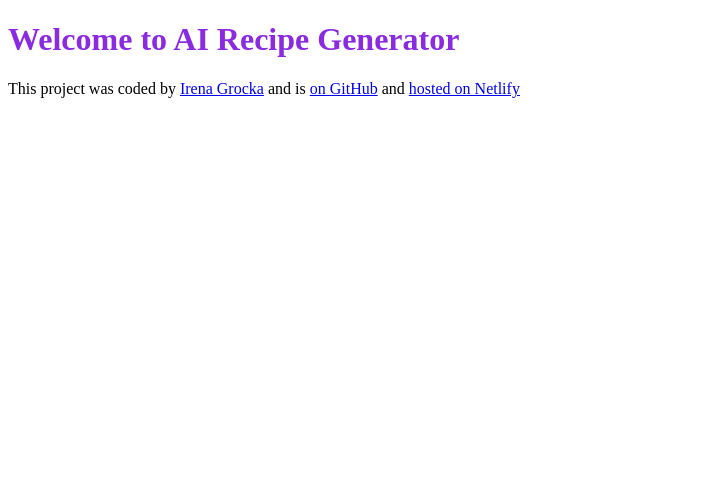
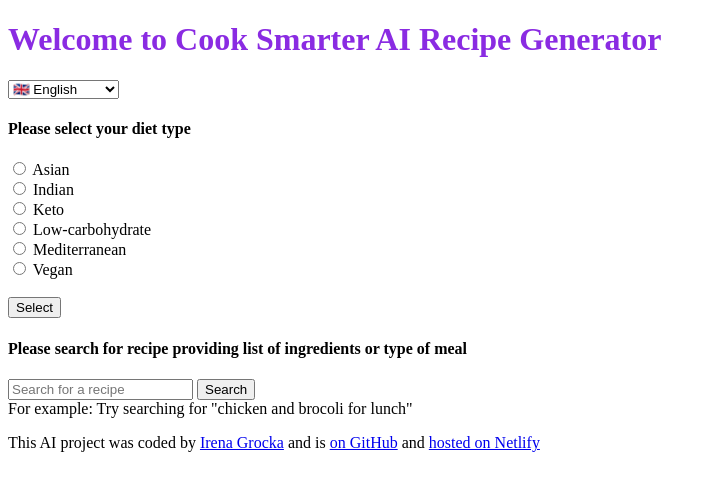
Before and after one commit to irenagrocka-ad/AI-Recipes-generator, a plain HTML site: page index.html in a window 1280 px wide. Shown: the whole page, without its empty margins (0-716 px from the left). Drawn offline with nearby package versions, Linux system fonts and the light colour scheme.

Commit message:
adding html structure

```diff
--- a/index.html
+++ b/index.html
@@ -6,12 +6,67 @@
     <script src="https://unpkg.com/typewriter-effect@latest/dist/core.js"></script>
     <link href="src/style.css" rel="stylesheet" type="text/css" />
     <meta name="viewport" content="width=H1, initial-scale=1.0" />
-    <title>AI Recipe Generator</title>
+    <title>Cook Smarter AI</title>
   </head>
+
   <body>
-    <h1>Welcome to AI Recipe Generator</h1>
+    <div class="container">
+      <h1>Welcome to Cook Smarter AI Recipe Generator</h1>
+      <select id="language-selector">
+        <option value="English">🇬🇧 English</option>
+        <option value="French">🇫🇷 French</option>
+        <option value="German">🇩🇪 German</option>
+        <option value="Italian">🇮🇹 Italian</option>
+        <option value="Japanese">🇯🇵 Japanese</option>
+        <option value="Polish">🇵🇱 Polish</option>
+        <option value="Portuguese">🇵🇹 Portuguese</option>
+        <option value="Spanish">🇪🇸 Spanish</option>
+      </select>
+      <div id="diet-type">
+        <h4>Please select your diet type</h4>
+        <input type="radio" id="asian" name="diet" value="Asian" />
+        <label for="asian">Asian</label><br />
+        <input type="radio" id="indian" name="diet" value="Indian" />
+        <label for="indian">Indian</label><br />
+        <input type="radio" id="keto" name="diet" value="Keto" />
+        <label for="keto">Keto</label><br />
+        <input
+          type="radio"
+          id="low-carbohydrate"
+          name="diet"
+          value="Low-carbohydrate"
+        />
+        <label for="low-carbohydrate">Low-carbohydrate</label><br />
+        <input
+          type="radio"
+          id="mediterranean"
+          name="diet"
+          value="Mediterranean"
+        />
+        <label for="mediterranean">Mediterranean</label><br />
+        <input type="radio" id="vegan" name="diet" value="Vegan" />
+        <label for="vegan">Vegan</label><br />
+        <br />
+        <button type="submit">Select</button>
+      </div>
+      <h4>
+        Please search for recipe providing list of ingredients or type of meal
+      </h4>
+      <form>
+        <input
+          type="text"
+          id="search"
+          placeholder="Search for a recipe"
+          required
+        />
+        <button type="submit" id="submit">Search</button>
+        <div class="example-text">
+          For example: Try searching for "chicken and brocoli for lunch"
+        </div>
+      </form>
+    </div>
     <p>
-      This project was coded by
+      This AI project was coded by
       <a href="https://github.com/irenagrocka-ad" target="_blank"
         >Irena Grocka</a
       >
```
